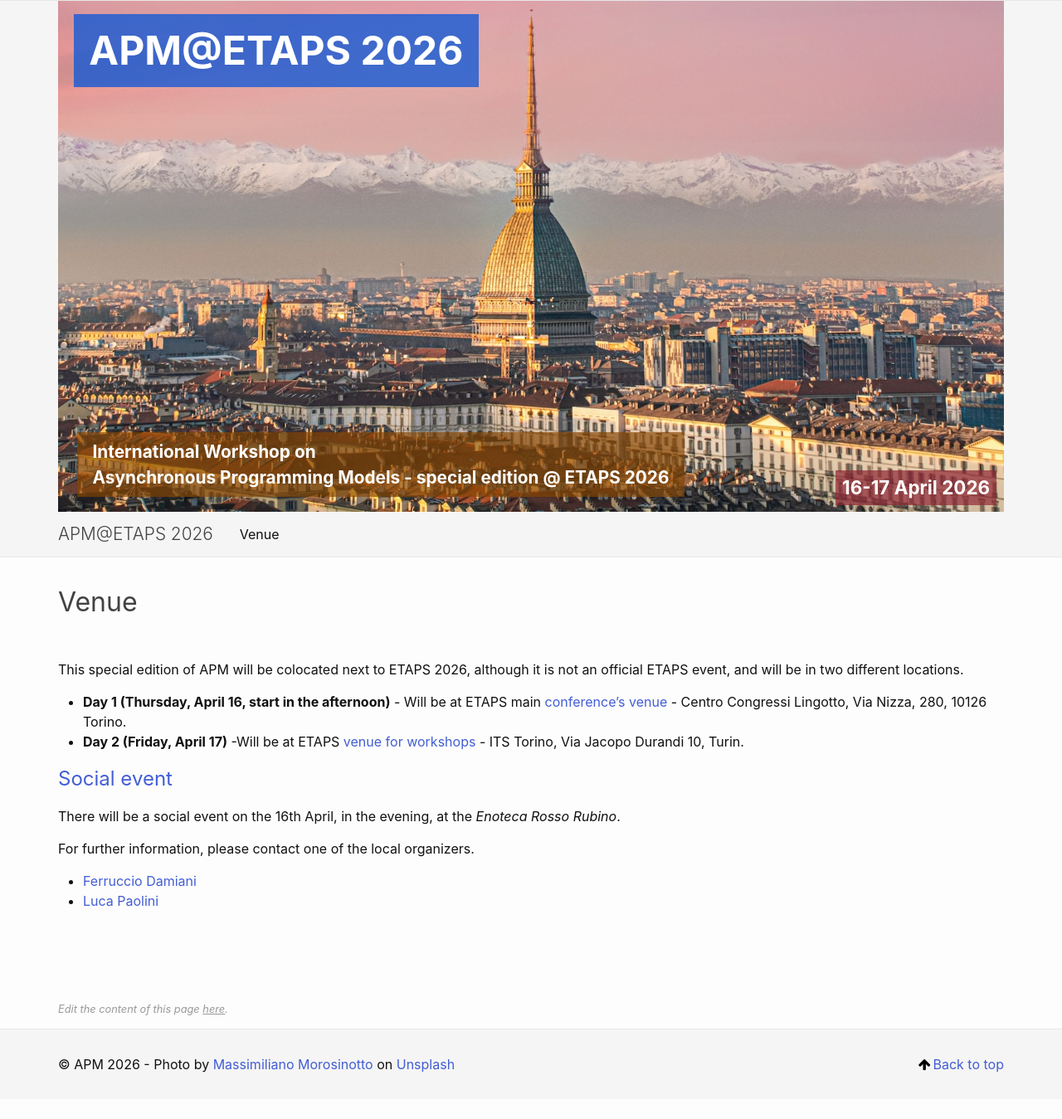
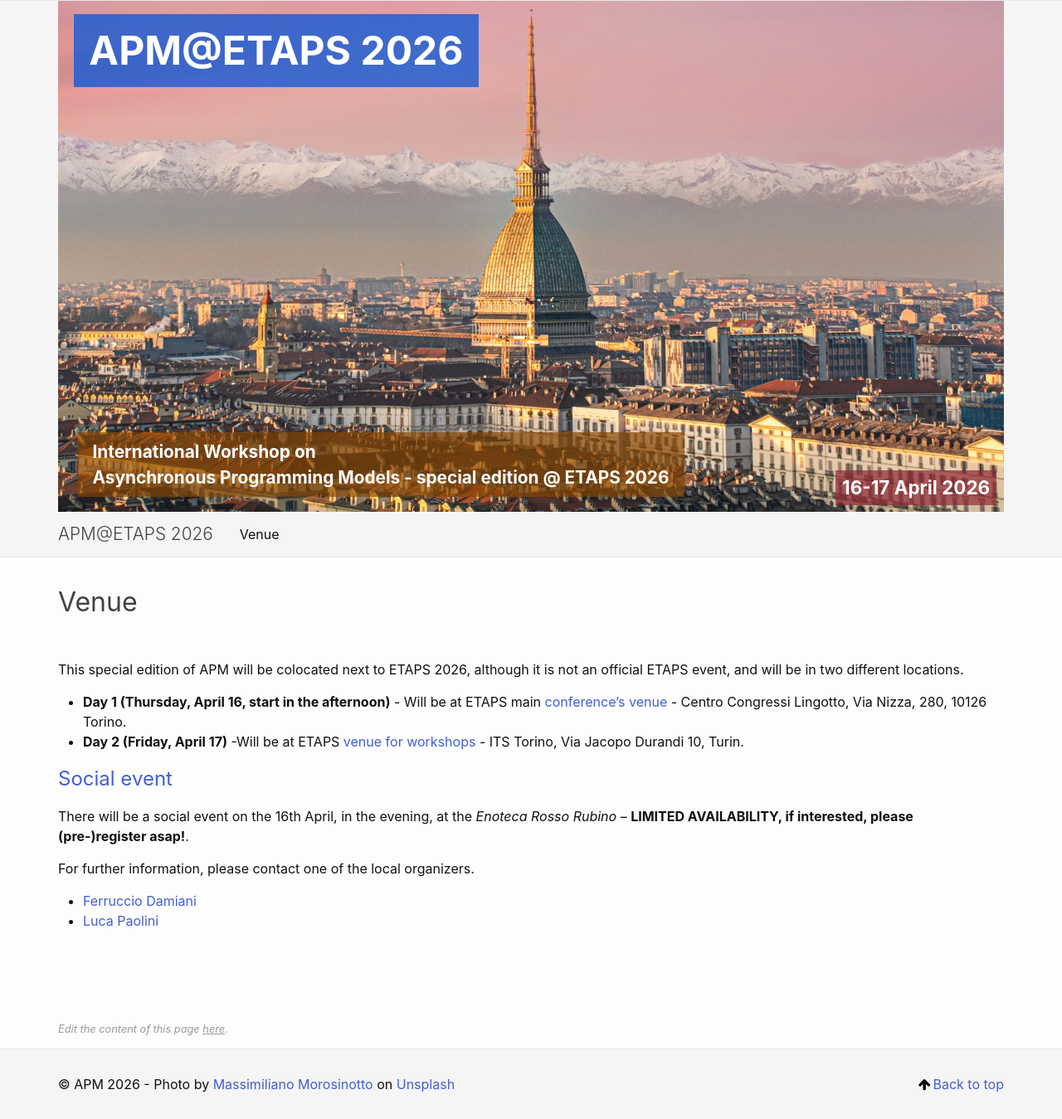
Before and after one commit to apm-workshop/at-etaps2026, a Jekyll site: the page built from _pages/venue.md, in a window 1280 px wide. Shown: the whole page at 83% size. Built offline with Jekyll 4.4.1, drawn with Linux system fonts in a browser that asks for light colours; before the commit the page ends 1325 px from its top, so only the background shows below that.

Commit message:
Update venue.md

```diff
--- a/_pages/venue.md
+++ b/_pages/venue.md
@@ -16,7 +16,7 @@ This special edition of APM will be colocated next to ETAPS 2026, although it is
 ## Social event
 {: .secondH}
 
-There will be a social event on the 16th April, in the evening, at the _Enoteca Rosso Rubino_.
+There will be a social event on the 16th April, in the evening, at the _Enoteca Rosso Rubino_ -- <b>LIMITED AVAILABILITY, if interested, please (pre-)register asap!</b>.
 
 
 For further information, please contact one of the local organizers.
```
